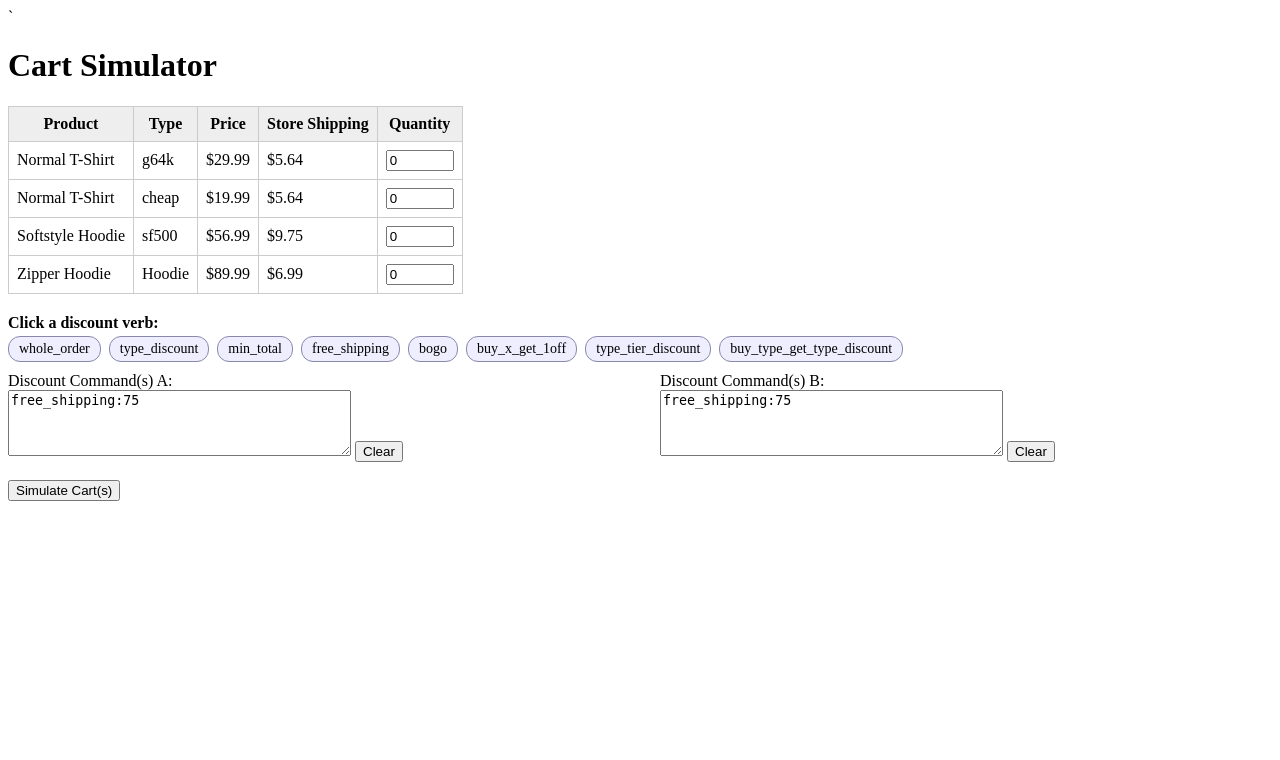
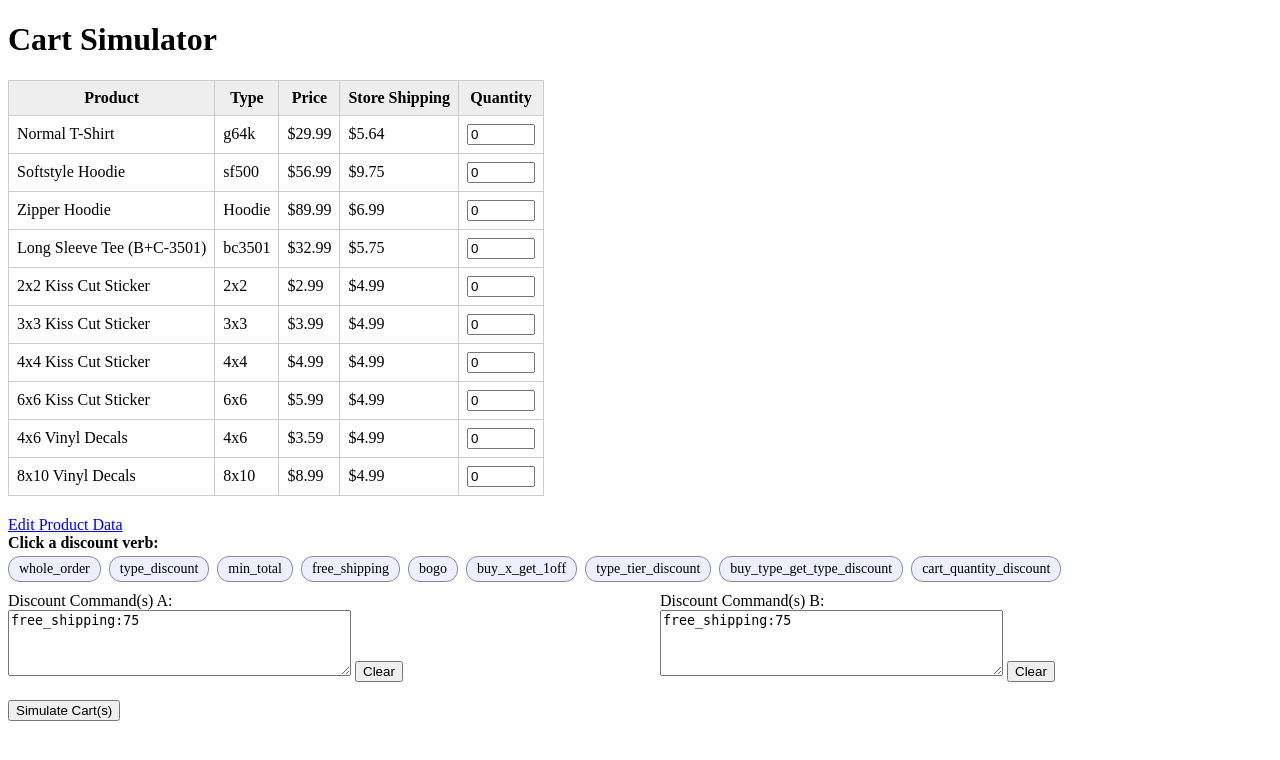
Before and after one commit to karlneco/pod_cart_sim, a Flask app: page / in a window 1280 px wide. Shown: the top 760 px of the page. Run offline with Flask 3, Linux system fonts and the light colour scheme.

Commit message:
update stuff

```diff
--- a/app.py
+++ b/app.py
@@ -1,8 +1,14 @@
-from flask import Flask, render_template, request
+import json
 from data import load_products
 from models import simulate_cart, parse_discount_grammar
+from flask import Flask, render_template, request, redirect, flash
+from pathlib import Path
+
+PRODUCT_FILE = Path("products.json")
+
 
 app = Flask(__name__)
+app.secret_key = "super-secret-key-change-this"
 
 @app.route("/", methods=["GET", "POST"])
 def index():
@@ -31,3 +37,23 @@ def index():
 
     return render_template("index.html", products=products, result_a=result_a, result_b=result_b,
                            cart=cart, discount_text_a=discount_text_a, discount_text_b=discount_text_b)
+
+
+@app.route("/edit-products", methods=["GET", "POST"])
+def edit_products():
+    if request.method == "POST":
+        new_json = request.form.get("json_data", "").strip()
+        try:
+            # Validate it
+            parsed = json.loads(new_json)
+            with open(PRODUCT_FILE, "w") as f:
+                json.dump(parsed, f, indent=2)
+            flash("Product data saved!", "success")
+        except Exception as e:
+            flash(f"Error: {e}", "error")
+            return render_template("edit_products.html", json_data=new_json)
+        return redirect("/")
+
+    with open(PRODUCT_FILE) as f:
+        json_data = f.read()
+    return render_template("edit_products.html", json_data=json_data)
--- a/products.json
+++ b/products.json
@@ -5,19 +5,10 @@
     "price": 29.99,
     "cogs": 8.73,
     "real_shipping_first": 4.75,
-    "real_shipping_additional": 2.40,
+    "real_shipping_additional": 2.4,
     "store_shipping": 5.64,
-    "use_real_shipping": true
-  },
-  "T-Shirt Style 2": {
-    "name": "Normal T-Shirt",
-    "type": "cheap",
-    "price": 19.99,
-    "cogs": 8.73,
-    "real_shipping_first": 4.75,
-    "real_shipping_additional": 2.40,
-    "store_shipping": 5.64,
-    "use_real_shipping": true
+    "use_real_shipping": true,
+    "kind": "tee"
   },
   "Hoodie Style 1": {
     "name": "Softstyle Hoodie",
@@ -25,18 +16,97 @@
     "price": 56.99,
     "cogs": 23.38,
     "real_shipping_first": 8.75,
-    "real_shipping_additional": 3.00,
+    "real_shipping_additional": 3.0,
     "store_shipping": 9.75,
-    "use_real_shipping": true
+    "use_real_shipping": true,
+    "kind": "hoodie"
   },
   "Zipper Hoodie": {
     "name": "Zipper Hoodie",
     "type": "Hoodie",
     "price": 89.99,
-    "cogs": 35.00,
-    "real_shipping_first": 8.00,
-    "real_shipping_additional": 3.50,
+    "cogs": 35.0,
+    "real_shipping_first": 8.0,
+    "real_shipping_additional": 3.5,
     "store_shipping": 6.99,
-    "use_real_shipping": true
+    "use_real_shipping": true,
+    "kind": "aop hoodie"
+  },
+  "Long Sleeve Tee (B+C-3501)": {
+    "name": "Long Sleeve Tee (B+C-3501)",
+    "type": "bc3501",
+    "price": 32.99,
+    "cogs": 14.33,
+    "real_shipping_first": 4.75,
+    "real_shipping_additional": 2.8,
+    "store_shipping": 5.75,
+    "use_real_shipping": true,
+    "kind": "bc3501"
+  },
+  "2x2 Kiss Cut Sticker": {
+    "name": "2x2 Kiss Cut Sticker",
+    "type": "2x2",
+    "price": 2.99,
+    "cogs": 1.07,
+    "real_shipping_first": 4.59,
+    "real_shipping_additional": 0.09,
+    "store_shipping": 4.99,
+    "use_real_shipping": true,
+    "kind": "sticker"
+  },
+  "3x3 Kiss Cut Sticker": {
+    "name": "3x3 Kiss Cut Sticker",
+    "type": "3x3",
+    "price": 3.99,
+    "cogs": 1.18,
+    "real_shipping_first": 4.59,
+    "real_shipping_additional": 0.09,
+    "store_shipping": 4.99,
+    "use_real_shipping": true,
+    "kind": "sticker"
+  },
+  "4x4 Kiss Cut Sticker": {
+    "name": "4x4 Kiss Cut Sticker",
+    "type": "4x4",
+    "price": 4.99,
+    "cogs": 1.48,
+    "real_shipping_first": 4.59,
+    "real_shipping_additional": 0.09,
+    "store_shipping": 4.99,
+    "use_real_shipping": true,
+    "kind": "sticker"
+  },
+  "6x6 Kiss Cut Sticker": {
+    "name": "6x6 Kiss Cut Sticker",
+    "type": "6x6",
+    "price": 5.99,
+    "cogs": 1.71,
+    "real_shipping_first": 4.59,
+    "real_shipping_additional": 0.09,
+    "store_shipping": 4.99,
+    "use_real_shipping": true,
+    "kind": "sticker"
+  },
+  "4x6 Vinyl Decals": {
+    "name": "4x6 Vinyl Decals",
+    "type": "4x6",
+    "price": 3.59,
+    "cogs": 1.55,
+    "real_shipping_first": 4.69,
+    "real_shipping_additional": 0.09,
+    "store_shipping": 4.99,
+    "use_real_shipping": true,
+    "kind": "vsticker"
+  },
+  "8x10 Vinyl Decals": {
+    "name": "8x10 Vinyl Decals",
+    "type": "8x10",
+    "price": 8.99,
+    "cogs": 5.46,
+    "real_shipping_first": 4.69,
+    "real_shipping_additional": 0.09,
+    "store_shipping": 4.99,
+    "use_real_shipping": true,
+    "kind": "vsticker"
   }
 }
--- a/templates/index.html
+++ b/templates/index.html
@@ -46,7 +46,7 @@
             activeTextarea.focus();
         }
     </script>
-    </head>`
+    </head>
 <body>
     <h1>Cart Simulator</h1>
 
@@ -74,7 +74,7 @@
                 {% endfor %}
             </tbody>
         </table>
-
+        <a href="/edit-products">Edit Product Data</a>
         <div>
             <strong>Click a discount verb:</strong><br>
                 <span class="discount-verb" onclick="insertAtCursor('whole_order:x')">whole_order</span>
@@ -85,6 +85,7 @@
                 <span class="discount-verb" onclick="insertAtCursor('buy_x_get_1off:buy_qty,percent_off')">buy_x_get_1off</span>
                 <span class="discount-verb" onclick="insertAtCursor('type_tier_discount: T-Shirt, 3=3, 5=5')">type_tier_discount</span>
                 <span class="discount-verb" onclick="insertAtCursor('buy_type_get_type_discount: hoodie, tee, 15')">buy_type_get_type_discount</span>
+                <span class="discount-verb" onclick="insertAtCursor('cart_quantity_discount: #, ##%')">cart_quantity_discount</span>
         </div>
 
 
@@ -124,8 +125,19 @@
             <td>${{ "%.2f"|format(result_b.original_price) }} USD</td></tr>
 
         <tr><td><strong>Discount Applied</strong></td>
-            <td>${{ "%.2f"|format(result_a.discount_total) }} USD</td>
-            <td>${{ "%.2f"|format(result_b.discount_total) }} USD</td></tr>
+            <td>{% if result_a.store_shipping_discount>0 %}
+                    ${{ "%.2f"|format(result_a.discount_total + result_a.store_shipping_discount) }} USD (with shipping)
+                {% else %}
+                    ${{ "%.2f"|format(result_a.discount_total) }} USD
+                {% endif %}
+                </td>
+
+            <td>{% if result_b.store_shipping_discount>0 %}
+                    ${{ "%.2f"|format(result_b.discount_total + result_b.store_shipping_discount) }} USD (with shipping)
+                {% else %}
+                    ${{ "%.2f"|format(result_b.discount_total) }} USD
+                {% endif %}
+                </td>
 
         <tr><td><strong>Order Total (with discounts)</strong></td>
             <td>${{ "%.2f"|format(result_a.order_total) }} USD ({{ "%.2f"|format(result_a.order_total * result_a.exchange_rate) }} CAD)</td>
@@ -140,8 +152,21 @@
             <td>${{ "%.2f"|format(result_b.store_shipping_discount) }} USD</td></tr>
 
         <tr style="background: aquamarine"><td><strong>Customer Pays</strong></td>
-            <td>${{ "%.2f"|format(result_a.customer_total) }} USD ({{ "%.2f"|format(result_a.order_value_cad) }} CAD)</td>
-            <td>${{ "%.2f"|format(result_b.customer_total) }} USD ({{ "%.2f"|format(result_b.order_value_cad) }} CAD)</td></tr>
+            <td>${{ "%.2f"|format(result_a.customer_total) }} USD ({{ "%.2f"|format(result_a.order_value_cad) }} CAD) ->
+                {% set denom = result_a.original_price + result_a.store_shipping_total %}
+                {% if denom > 0 %}
+                    {{ "%.2f"|format((1 - (result_a.customer_total / denom)) * 100) }}% OFF
+                {% else %}
+                    -
+                {% endif %}
+            <td>${{ "%.2f"|format(result_b.customer_total) }} USD ({{ "%.2f"|format(result_b.order_value_cad) }} CAD)->
+                {% set denom = result_b.original_price + result_b.store_shipping_total %}
+                {% if denom > 0 %}
+                    {{ "%.2f"|format((1 - (result_b.customer_total / denom)) * 100) }}% OFF
+                {% else %}
+                    -
+                {% endif %}
+            </td></tr>
 
         <tr><td><strong>COGS</strong></td>
             <td>${{ "%.2f"|format(result_a.total_cogs) }} USD ({{ "%.2f"|format(result_a.total_cogs * result_a.exchange_rate) }} CAD)</td>
@@ -155,13 +180,26 @@
             <td>${{ "%.2f"|format(result_a.cogs_tax) }} USD ({{ "%.2f"|format(result_a.cogs_tax * result_a.exchange_rate) }} CAD)</td>
             <td>${{ "%.2f"|format(result_b.cogs_tax) }} USD ({{ "%.2f"|format(result_b.cogs_tax * result_b.exchange_rate) }} CAD)</td></tr>
 
+        <tr style="border: 4px solid crimson;"><td><strong>COGS Total (and %) </strong></td>
+            <td>{{ "%.2f"|format(result_a.total_cogs + result_a.real_shipping_total + result_a.cogs_tax) }} USD
+                {% set denom = result_a.customer_total %}
+                {% if denom > 0 %}
+                    (@ {{ "%.2f"|format((result_a.total_cogs + result_a.real_shipping_total + result_a.cogs_tax)/result_a.customer_total*100) }}%)
+                {% else %}
+                    -
+                {% endif %}
+                </td>
+            <td>{{ "%.2f"|format(result_b.total_cogs + result_b.real_shipping_total + result_b.cogs_tax) }} USD
+                {% set denom = result_b.customer_total %}
+                {% if denom > 0 %}
+                    (@ {{ "%.2f"|format((result_b.total_cogs + result_b.real_shipping_total + result_b.cogs_tax)/result_b.customer_total*100) }}%)
+                {% else %}
+                    -
+                {% endif %}
+
         <tr><td><strong>Store Fees</strong></td>
             <td>{{ "%.2f"|format(result_a.store_fee_cad) }} CAD</td>
             <td>{{ "%.2f"|format(result_b.store_fee_cad) }} CAD</td></tr>
-
-        <tr><td><strong>COGS Total (and %) </strong></td>
-            <td>{{ "%.2f"|format(result_a.real_shipping_total + result_a.cogs_tax + result_a.store_fee_cad) }} USD (@ {{ "%.2f"|format((result_a.real_shipping_total + result_a.cogs_tax + result_a.store_fee_cad)/result_a.customer_total*100) }}%)</td>
-            <td>{{ "%.2f"|format(result_b.real_shipping_total + result_b.cogs_tax + result_b.store_fee_cad) }} USD (@ {{ "%.2f"|format((result_b.real_shipping_total + result_b.cogs_tax + result_b.store_fee_cad)/result_b.customer_total*100) }}%)</td>
 
         <tr><td><strong>Store Payout</strong></td>
         <td>{{ "%.2f"|format(result_a.store_payout_cad) }} CAD</td>
```
Also changed, not shown: models.py (+16 -0 lines), templates/edit_products.html (added, +45 -0 lines).
